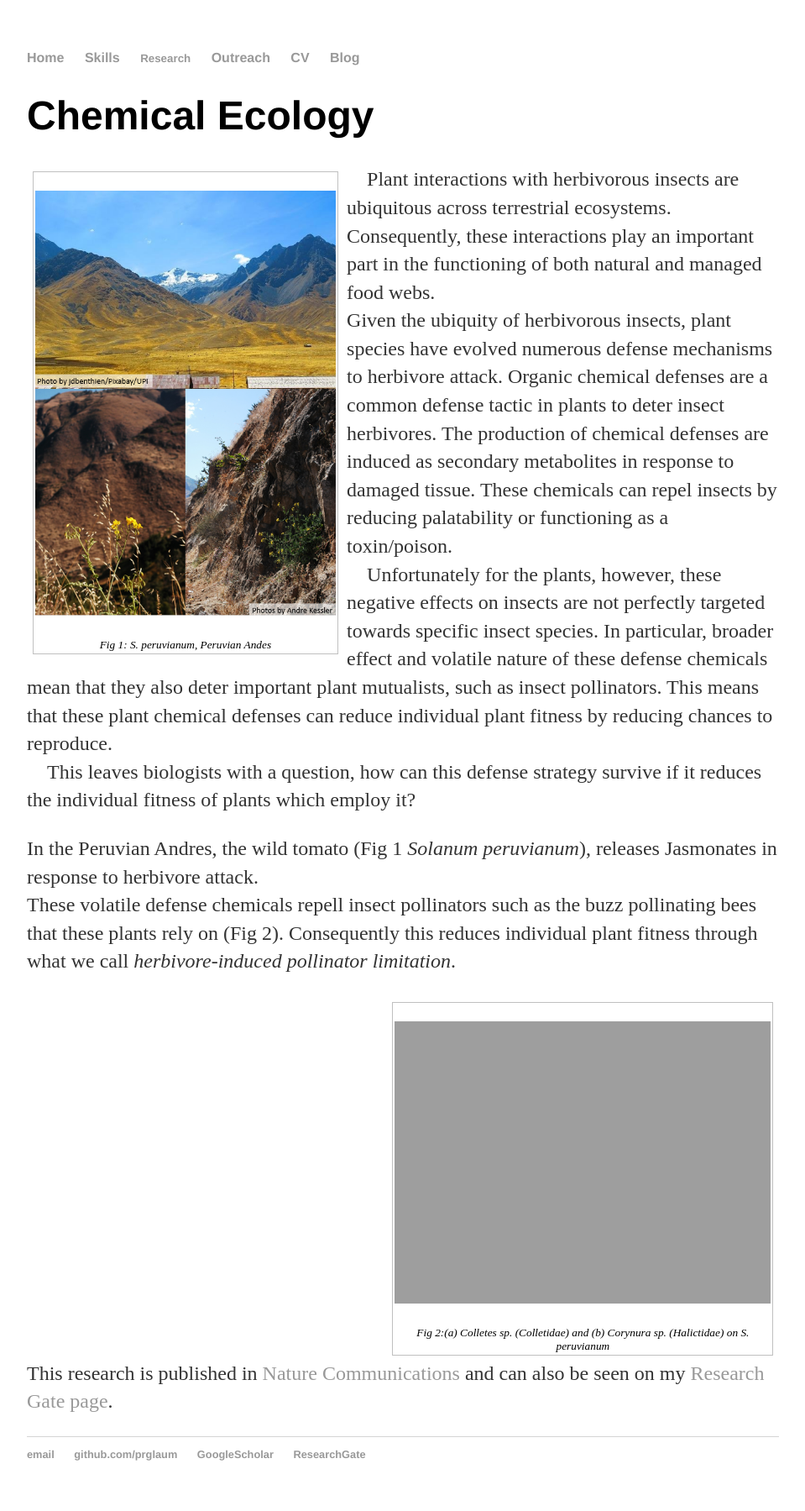
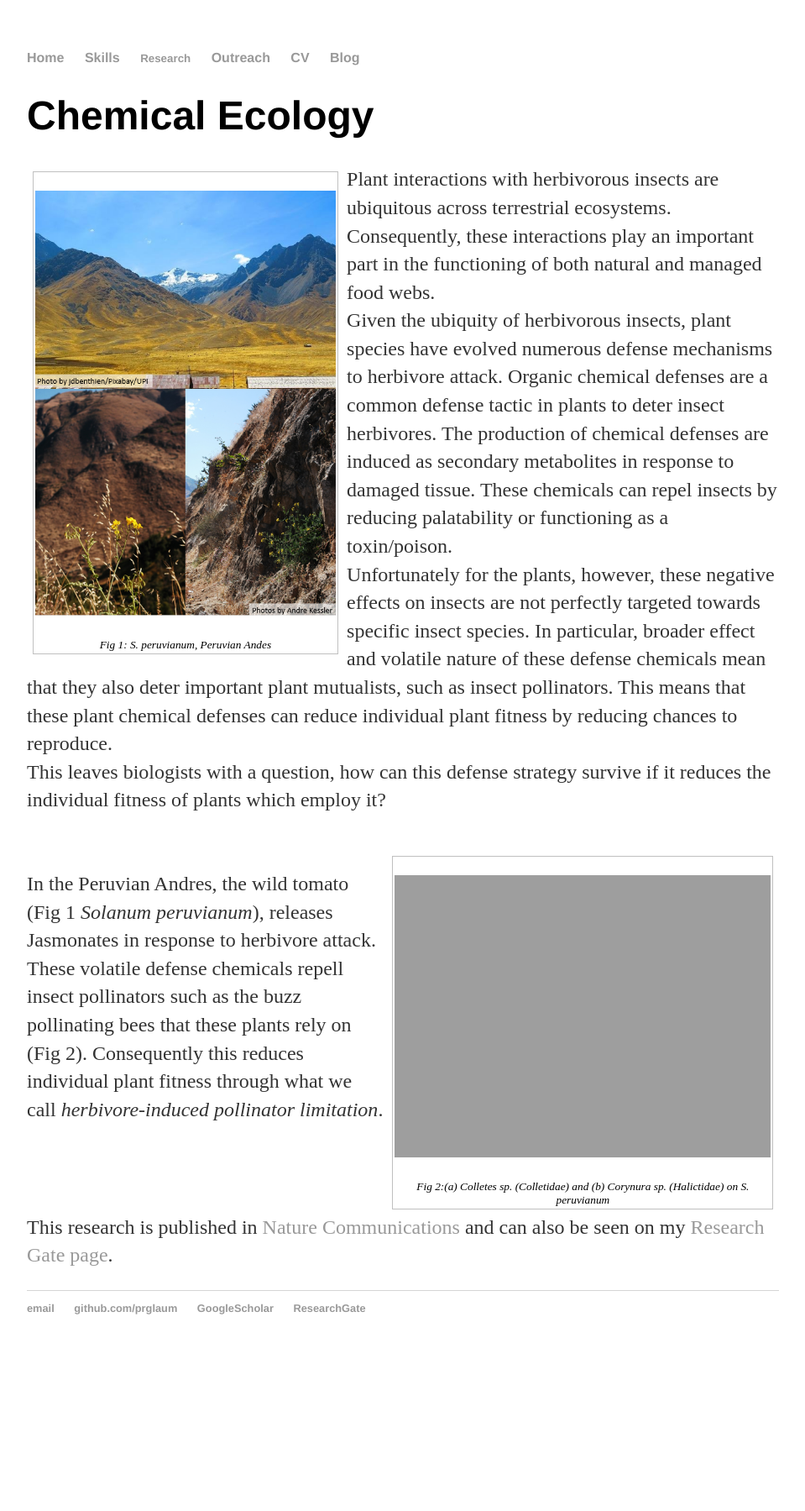
Before and after one commit to prglaum/prglaum.github.io, a Jekyll site: the page built from research/chemoeco/index.html, in a window 1280 px wide. Shown: the whole page at 84% size, without its empty margins (160-1119 px from the left). Built offline with Jekyll 4.4.1, drawn with Linux system fonts in a browser that asks for light colours; after the commit the page ends 1625 px from its top, so only the background shows below that.

Commit message:
Update index.html

```diff
--- a/research/chemoeco/index.html
+++ b/research/chemoeco/index.html
@@ -57,21 +57,22 @@ title: Chemical Ecology
 		<p><img class=scaled src="{{site.url}}/docs/assets/images/chemoEcoPic1.PNG" alt="peru">
 		<figcaption>Fig 1: S. peruvianum, Peruvian Andes</figcaption>
 </figure40>
-<p>&emsp;Plant interactions with herbivorous insects are ubiquitous across terrestrial ecosystems. Consequently, these interactions play an important part in the functioning of both natural and managed food webs.
+<p>Plant interactions with herbivorous insects are ubiquitous across terrestrial ecosystems. Consequently, these interactions play an important part in the functioning of both natural and managed food webs.
 	<br>Given the ubiquity of herbivorous insects, plant species have evolved numerous defense mechanisms to herbivore attack. Organic chemical defenses are a common defense tactic in plants to deter insect herbivores.
 	The production of chemical defenses are induced as secondary metabolites in response to damaged tissue. These chemicals can repel insects by reducing palatability or functioning as a toxin/poison.
-	<br>&emsp;Unfortunately for the plants, however, these negative effects on insects are not perfectly targeted towards specific insect species. In particular, broader effect and volatile nature of these defense chemicals
+	<br>Unfortunately for the plants, however, these negative effects on insects are not perfectly targeted towards specific insect species. In particular, broader effect and volatile nature of these defense chemicals
 	mean that they also deter important plant mutualists, such as insect pollinators. This means that these plant chemical defenses can reduce individual plant fitness by reducing chances to reproduce.
-	<br>&emsp;This leaves biologists with a question, how can this defense strategy survive if it reduces the individual fitness of plants which employ it?
+	<br>This leaves biologists with a question, how can this defense strategy survive if it reduces the individual fitness of plants which employ it?
 </p>
+<br style="clear:left">
+<figure50 class="float-img-right">
+	<p><img class=scaled src="{{site.url}}/docs/assets/images/peruBees.PNG" alt="peruBees">
+	<figcaption>Fig 2:(a) Colletes sp. (Colletidae) and (b) Corynura sp. (Halictidae) on S. peruvianum</figcaption>
+</figure50>
 <p> In the Peruvian Andres, the wild tomato (Fig 1 <i>Solanum peruvianum</i>), releases Jasmonates in response to herbivore attack.
 		<br>These volatile defense chemicals repell insect pollinators such as the buzz pollinating bees that these plants rely on (Fig 2).
 		Consequently this reduces individual plant fitness through what we call <i>herbivore-induced pollinator limitation</i>.
 </p>
-<figure50 class="float-img-right">
-	<p><img class=scaled src="{{site.url}}/docs/assets/images/peruBees.PNG" alt="peruBees">
-	<figcaption>Fig 2:(a) Colletes sp. (Colletidae) and (b) Corynura sp. (Halictidae) on S. peruvianum</figcaption>
-</figure50>
-<br style="clear:left">
+<br style="clear:left" style="clear:right">
 
 <p display="block" style="clear:right" style="clear:left"> This research is published in <a href="https://www.nature.com/articles/s41467-017-02072-4">Nature Communications</a> and can also be seen on my <a href="https://www.researchgate.net/profile/Paul-Glaum">Research Gate page</a>.
```
